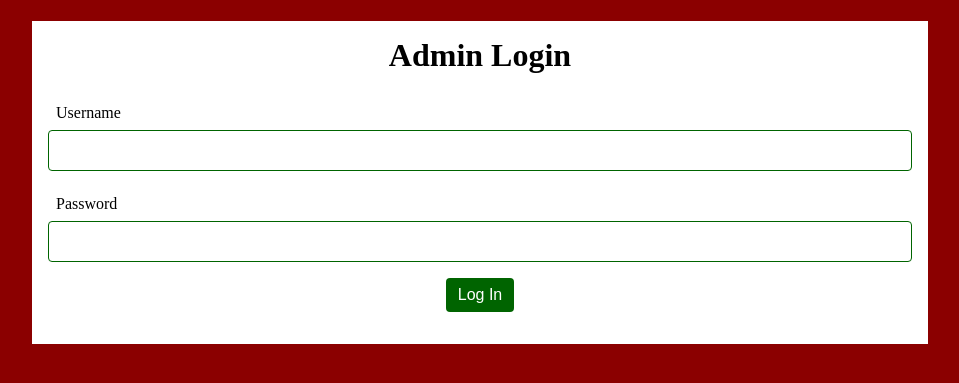
After one commit to Baclooza/Pizza, a Node server app: page /login in a window 1280 px wide. The commit adds this page. Shown: the top 383 px of the page, without its empty margins (160-1119 px from the left). Run offline with Node 20, Linux system fonts and the light colour scheme.

Commit message:
Added login for the admin page

```diff
--- a/app.js
+++ b/app.js
@@ -7,6 +7,9 @@ import mysql2 from "mysql2";
 // Import .env
 import dotenv from "dotenv";
 dotenv.config();
+
+// Import express-session
+import session from "express-session";
 
 // Create a connection pool
 const pool = mysql2
@@ -22,8 +25,45 @@ const pool = mysql2
 // Create an instance of an express application
 const app = express();
 
-// Define a port number for
-// our server to listen on
+/* ==================== SESSION MIDDLEWARE ====================
+ * A SESSION lets the server remember a user between requests.
+ * After this runs, every route can read and write req.session.
+ *
+ * secret:            Used to sign the session cookie (from .env)
+ * resave:            false = don't re-save sessions that didn't change
+ * saveUninitialized: false = don't create a session until we store
+ *                    something in it (like loggedIn = true)
+ * cookie.maxAge:     How long the login lasts, in milliseconds
+ *                    (1000 ms * 60 sec * 60 min = 1 hour)
+ */
+app.use(
+  session({
+    secret: process.env.SESSION_SECRET,
+    resave: false,
+    saveUninitialized: false,
+    cookie: { maxAge: 1000 * 60 * 60 },
+  }),
+);
+
+/* ==================== requireLogin MIDDLEWARE ====================
+ * Middleware is a function that runs BETWEEN the request arriving
+ * and the route handler running. It receives three parameters:
+ *   req  - the request
+ *   res  - the response
+ *   next - a function that says "OK, continue to the route"
+ *
+ * If the user is logged in, we call next() to let them through.
+ * If not, we redirect them to the login page instead.
+ */
+function requireLogin(req, res, next) {
+  if (req.session.loggedIn) {
+    next();
+  } else {
+    res.redirect("/login");
+  }
+}
+
+// Define a port number for our server to listen on
 const PORT = 3000;
 
 // Enable static file serving
@@ -44,6 +84,43 @@ app.get("/", (req, res) => {
 // Add a contact route to display a contact view page
 app.get("/contact-us", (req, res) => {
   res.render("contact");
+});
+
+// Display the login page - http://localhost:3000/login
+// We pass error: null because there is no error yet.
+// login.ejs checks "if (error)", so error must always be defined.
+app.get("/login", (req, res) => {
+  res.render("login", { error: null });
+});
+
+// Process the login form
+// This handles POST requests to /login (when the user submits the form)
+app.post("/login", (req, res) => {
+  const username = req.body.username;
+  const password = req.body.password;
+
+  // Compare them to the username and password stored in .env
+  if (
+    username === process.env.ADMIN_USER &&
+    password === process.env.ADMIN_PASSWORD
+  ) {
+    // Correct! Remember that this user is logged in
+    req.session.loggedIn = true;
+
+    // Send them to the admin page
+    res.redirect("/admin");
+  } else {
+    // Wrong username or password - show the form again with an error
+    // Note: we don't say WHICH one was wrong. That would give an
+    // attacker a hint (e.g., "the username is right, keep guessing").
+    res.render("login", { error: "Invalid username or password" });
+  }
+});
+
+app.get('/logout', (req, res) => {
+  req.session.destroy(() => {
+    res.redirect('/login');
+  });
 });
 
 // Add a route to process a pizza order
@@ -86,7 +163,7 @@ app.post("/submit-order", async (req, res) => {
 });
 
 // Add an admin route
-app.get("/admin", async (req, res) => {
+app.get("/admin", requireLogin, async (req, res) => {
   try {
     const [orders] = await pool.query(
       `SELECT * FROM orders ORDER BY timestamp DESC`,
--- a/package.json
+++ b/package.json
@@ -22,6 +22,7 @@
     "dotenv": "^18.0.10",
     "ejs": "^7.0.2",
     "express": "^5.2.1",
+    "express-session": "^1.19.0",
     "mysql2": "^3.24.6"
   },
   "devDependencies": {
--- /dev/null
+++ b/public/styles/login.css
@@ -0,0 +1,5 @@
+h1 {
+    display: flex;
+    justify-self: center;
+    padding-top: 1rem;
+}
--- a/public/styles/styles.css
+++ b/public/styles/styles.css
@@ -4,8 +4,23 @@
   --contrast: lightgray;
 }
 
+* {
+  box-sizing: border-box;
+}
+
 /* General Changes */
+body {
+  background-color: var(--primary);
+  margin: 0;
+  font-family:
+    Times New Roman,
+    Times,
+    serif;
+}
+
 .button {
+  display: flex;
+  justify-self: center;
   border: none;
   background-color: darkgreen;
   border-color: darkgreen;
@@ -14,6 +29,49 @@
   text-decoration: none;
   color: white;
   font-size: 1rem;
+}
+
+/* Main */
+#main {
+  background-color: var(--secondary);
+  width: 70%;
+  margin: 0 auto;
+  padding: 0 1rem 2rem 1rem;
+}
+
+input[type="text"],
+input[type="email"],
+input[type="password"],
+select,
+textarea {
+  width: 100%;
+  border: 1px solid darkgreen;
+  border-radius: 0.25rem;
+  margin: 0rem 0rem 1rem 0rem;
+  padding: 0.75rem;
+}
+
+legend {
+  color: darkgreen;
+  font-variant: small-caps;
+  font-size: 1.5rem;
+  padding-left: 1rem;
+  width: 100%;
+}
+
+fieldset {
+  border: 1px solid darkgreen;
+  padding: 1rem;
+  margin-bottom: 1.25rem;
+}
+
+label {
+  display: block;
+  padding: 0.5rem;
+}
+
+textarea {
+  resize: none;
 }
 
 /* Footer */
@@ -28,3 +86,14 @@ footer div {
   border-radius: 1rem;
   padding: 0.5rem;
 }
+
+/* Errors */
+.err {
+  color: var(--primary);
+  display: none;
+}
+
+.login-error {
+  color: var(--primary);
+  font-weight: bold;
+}
--- a/views/admin.ejs
+++ b/views/admin.ejs
@@ -12,6 +12,7 @@
 </head>
 
 <body>
+  <div id="main">
     <h1>Orders</h1>
 
     <table id="order-table" class="display">
@@ -42,7 +43,8 @@
         <% }); %>
       </tbody>
     </table>
-  <a href="/" class="button">Go back</a>
+    <a href="/logout" class="button">Logout</a>
+  </div>
 
   <script>
     new DataTable('#order-table');
--- /dev/null
+++ b/views/login.ejs
@@ -0,0 +1,29 @@
+<!DOCTYPE html>
+<html lang="en">
+
+<head>
+  <%- include('partials/head', { title: 'Login' }) %>
+  <link rel="stylesheet" href="/styles/login.css">
+</head>
+
+<body>
+    <div id="main">
+        <h1>Admin Login</h1>
+
+        <% if (error) { %>
+            <p class="login-error"><%= error %></p>
+        <% } %>
+
+        <form action="/login" method="post">
+            <label for="username">Username</label>
+            <input type="text" id="username" name="username" required>
+
+            <label for="password">Password</label>
+            <input type="password" id="password" name="password" required>
+
+            <button type="submit" class="button">Log In</button>
+        </form>
+    </div>
+</body>
+
+</html>
--- a/views/partials/head.ejs
+++ b/views/partials/head.ejs
@@ -1,7 +1,7 @@
 <meta charset="UTF-8" />
 <meta name="viewport" content="width=device-width, initial-scale=1.0" />
 <!-- Stylesheet -->
-<link rel="stylesheet" href="styles/styles.css" />
+<link rel="stylesheet" href="/styles/styles.css" />
 <!-- Favicon -->
-<link rel="icon" href="images/PizzaIcon.jpg" />
+<link rel="icon" href="/images/PizzaIcon.jpg" />
 <title><%= title %></title>
```
Also changed, not shown: public/styles/home.css (+0 -65 lines), 1 other file. Lines whose indentation alone changed are shown as unchanged.
